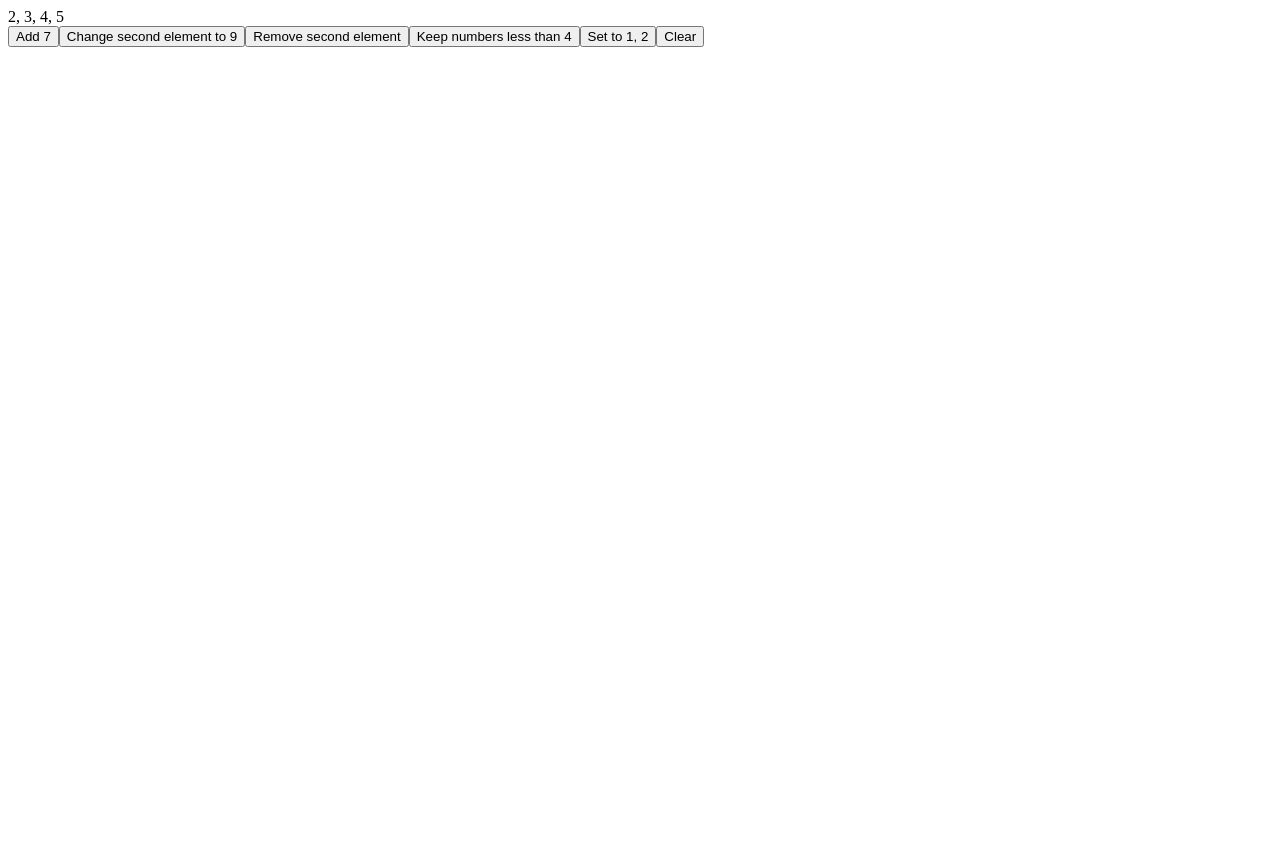
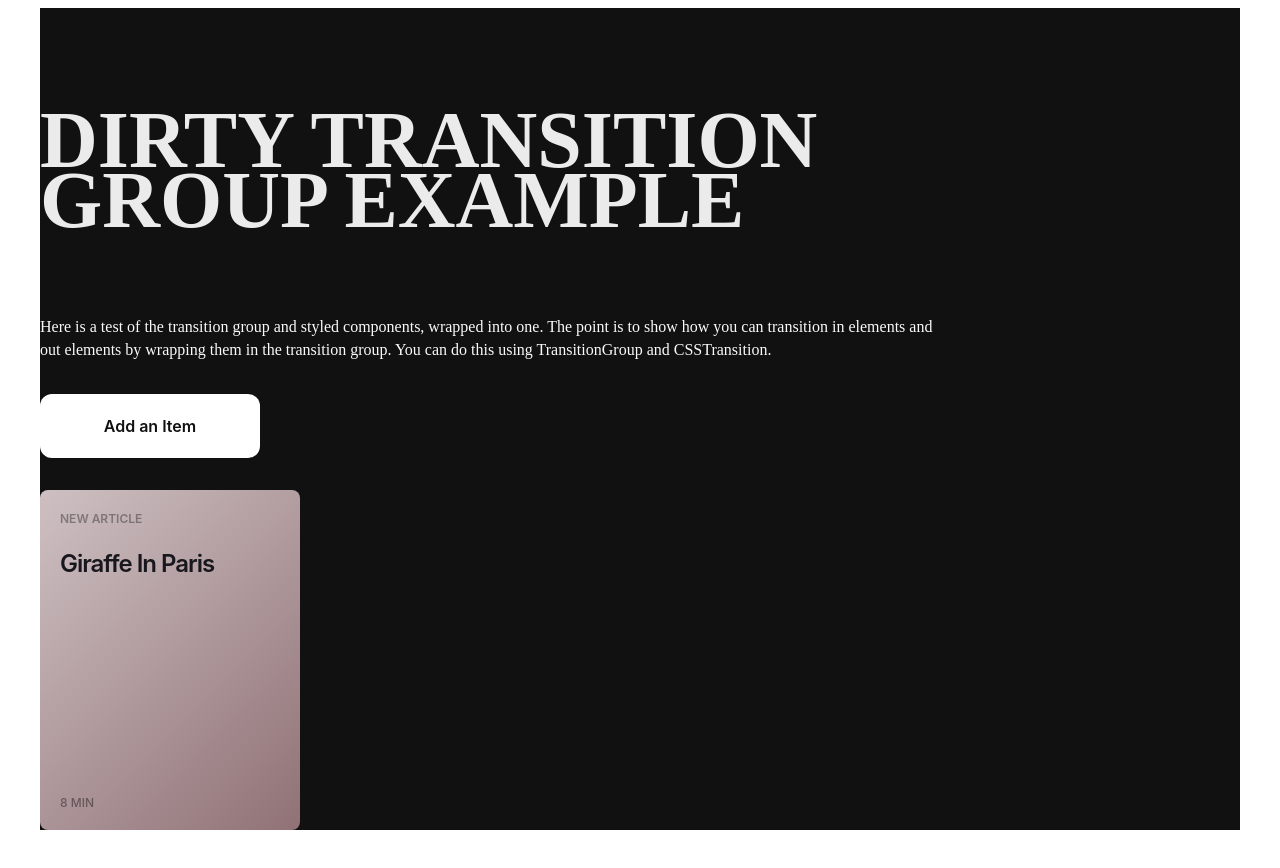
Before and after one commit to sokaluis/react-core-library, a React (Create React App) app: page / in a window 1280 px wide. Shown: the top 868 px of the page. Before the commit the page ends 800 px from the top, so only its background shows below. Built offline with nearby package versions, Linux system fonts and the light colour scheme.

Commit message:
Adding TransitionGroup Module

```diff
--- a/package.json
+++ b/package.json
@@ -13,6 +13,8 @@
     "react": "^18.2.0",
     "react-dom": "^18.2.0",
     "react-scripts": "5.0.1",
+    "react-transition-group": "^4.4.2",
+    "styled-components": "^5.3.5",
     "typescript": "^4.7.3",
     "web-vitals": "^2.1.4"
   },
@@ -39,5 +41,9 @@
       "last 1 firefox version",
       "last 1 safari version"
     ]
+  },
+  "devDependencies": {
+    "@types/react-transition-group": "^4.4.4",
+    "@types/styled-components": "^5.1.25"
   }
 }
--- a/src/App.tsx
+++ b/src/App.tsx
@@ -1,4 +1,5 @@
-import { ArrayExample } from "views/HooksExamples";
+// import { ArrayExample } from "views/HooksExamples";
+import TransitionGroup from "views/TransitionGroup";
 
 const App = () => {
   return (
@@ -7,7 +8,8 @@ const App = () => {
       {/* <TimeOutExample /> */}
       {/* <DebounceExample /> */}
       {/* <UpdateEffectExample /> */}
-      <ArrayExample />
+      {/* <ArrayExample /> */}
+      <TransitionGroup />
     </>
   );
 };
--- /dev/null
+++ b/src/helpers/transition.helpers.ts
@@ -0,0 +1,93 @@
+export function rando(arr: any[]) {
+  return arr[Math.floor(Math.random() * arr.length)];
+}
+
+export function getRandomReadTime() {
+  return Math.floor(Math.random() * 20);
+}
+
+export function getArticleType() {
+  const articleTypes = [
+    "Old Article",
+    "Archived Article",
+    "New Article",
+    "Top Article",
+  ];
+  return `${rando(articleTypes)}`;
+}
+
+export function getFunName() {
+  const adjectives = [
+    "adorable",
+    "beautiful",
+    "clean",
+    "drab",
+    "elegant",
+    "fancy",
+    "glamorous",
+    "handsome",
+    "long",
+    "magnificent",
+    "old-fashioned",
+    "plain",
+    "quaint",
+    "sparkling",
+    "ugliest",
+    "unsightly",
+    "angry",
+    "bewildered",
+    "clumsy",
+    "defeated",
+    "embarrassed",
+    "fierce",
+    "grumpy",
+    "helpless",
+    "itchy",
+    "jealous",
+    "lazy",
+    "mysterious",
+    "nervous",
+    "obnoxious",
+    "panicky",
+    "repulsive",
+    "scary",
+    "thoughtless",
+    "uptight",
+    "worried",
+  ];
+
+  const nouns = [
+    "women",
+    "men",
+    "children",
+    "teeth",
+    "feet",
+    "people",
+    "leaves",
+    "mice",
+    "geese",
+    "halves",
+    "knives",
+    "wives",
+    "lives",
+    "elves",
+    "loaves",
+    "potatoes",
+    "tomatoes",
+    "cacti",
+    "foci",
+    "fungi",
+    "nuclei",
+    "syllabuses",
+    "analyses",
+    "diagnoses",
+    "oases",
+    "theses",
+    "crises",
+    "phenomena",
+    "criteria",
+    "data",
+  ];
+
+  return `${rando(adjectives)} ${rando(adjectives)} ${rando(nouns)}`;
+}
--- /dev/null
+++ b/src/views/TransitionGroup/components/AddButton.tsx
@@ -0,0 +1,12 @@
+import { StyledButton } from "./styles";
+
+interface IAddButtonProps {
+  addItem: () => void;
+  label: string;
+}
+
+const AddButton = ({ addItem, label }: IAddButtonProps) => {
+  return <StyledButton onClick={addItem}>{label}</StyledButton>;
+};
+
+export default AddButton;
--- /dev/null
+++ b/src/views/TransitionGroup/components/Tile.tsx
@@ -0,0 +1,24 @@
+import { MouseEvent } from "react";
+import { StyledTile } from "./styles";
+
+interface TileProps {
+  id: number;
+  title: string;
+  subtitle: string;
+  readTime: string | number;
+  removeItem: (id: number | MouseEvent) => void;
+}
+
+const Tile = ({ id, readTime, removeItem, subtitle, title }: TileProps) => {
+  return (
+    <StyledTile key={id} className="card-wrapper" onClick={removeItem}>
+      <div className="card">
+        <h6>{subtitle}</h6>
+        <h4>{title}</h4>
+        <div className="card-pill">{readTime} min</div>
+      </div>
+    </StyledTile>
+  );
+};
+
+export default Tile;
--- /dev/null
+++ b/src/views/TransitionGroup/components/TileGroup.tsx
@@ -0,0 +1,40 @@
+import { TransitionGroup, CSSTransition } from "react-transition-group";
+import { StyledGrid } from "./styles";
+import Tile from "./Tile";
+// ☝🏻
+// wrap Styled Grid in Transition Group
+// wrap individual items in CSS transition
+// need to apply the styled to styled component
+
+interface TileGroupProps {
+  items: Array<{
+    id: number;
+    title: string;
+    subtitle: string;
+    readTime: string | number;
+  }>;
+  removeItem: (id: number | MouseEvent) => void;
+}
+
+const TileGroup = ({ items, removeItem }: TileGroupProps) => {
+  return (
+    // if I wrapped StyledGrid in TransitionGroup or vice versa,
+    // I got some odd results. cleanest way is to use the component prop
+    // of transition group to have its behavior applied to StyledGrid
+    // rather than wrapping in the JSX
+    <TransitionGroup component={StyledGrid}>
+      {items.map((item) => (
+        <CSSTransition key={item.id} timeout={300} classNames="transition">
+          <Tile
+            {...item}
+            removeItem={() => {
+              removeItem(item.id);
+            }}
+          />
+        </CSSTransition>
+      ))}
+    </TransitionGroup>
+  );
+};
+
+export default TileGroup;
--- /dev/null
+++ b/src/views/TransitionGroup/components/styles.ts
@@ -0,0 +1,167 @@
+import styled from "styled-components";
+
+export const StyledButton = styled.button`
+  border-radius: 12px;
+  background-color: white;
+  color: #111;
+  font-family: "Work Sans", -apple-system, ".SFNSText-Regular", "San Francisco",
+    "Roboto", "Segoe UI", "Helvetica Neue", "Lucida Grande", sans-serif !important;
+  padding: 1em;
+  line-height: 0.5rem;
+  height: 4rem;
+  width: 220px;
+  margin: 2rem 0 2rem;
+  text-align: left;
+  border: none;
+  outline: none;
+  font-size: 1em;
+  font-weight: 600;
+  cursor: pointer;
+  -webkit-appearance: none;
+  -moz-appearance: none;
+  appearance: none;
+  -webkit-font-variant-ligatures: contextual;
+  font-variant-ligatures: contextual;
+  -webkit-font-feature-settings: "calt" 1;
+  font-feature-settings: "calt" 1;
+  transition: all 0.1s ease-out;
+  text-align: center;
+
+  &:hover {
+    color: #000;
+    background-color: #fff;
+    -webkit-transform: scale(1.025);
+    transform: scale(1.025);
+    transition: all 0.1s ease-out;
+  }
+`;
+
+export const StyledContainer = styled.div`
+  display: grid;
+  max-width: calc(100% - 64px);
+  margin: 0px auto 90px;
+
+  @media (max-width: 768px) {
+    max-width: calc(100% - 32px);
+  }
+  background-color: #111;
+`;
+
+export const StyledH1 = styled.h1`
+  color: #ebebeb;
+  border-color: #292929;
+  line-height: 0.75em;
+  font-size: 5em;
+  font-weight: 900;
+  /* font-family: "Work Sans", -apple-system, ".SFNSText-Regular", "San Francisco",
+    "Roboto", "Segoe UI", "Helvetica Neue", "Lucida Grande", sans-serif !important; */
+  text-transform: uppercase;
+  line-height: 0.75em;
+  padding: 48px 0 32px 0;
+  max-width: 1000px;
+
+  @media (max-width: 768px) {
+    font-size: 3em;
+  }
+`;
+
+export const StyledIntroText = styled.div`
+  color: #fafafa;
+  /* font-family: "Work Sans", -apple-system, ".SFNSText-Regular", "San Francisco",
+    "Roboto", "Segoe UI", "Helvetica Neue", "Lucida Grande", sans-serif !important; */
+  font-weight: 500;
+  font-size: 1em;
+  line-height: 1.45em;
+  max-width: 900px;
+`;
+
+export const StyledTile = styled.div`
+  color: #fafafa;
+  margin: 0px;
+
+  .card-wrapper {
+    position: relative;
+  }
+  .card {
+    background-color: #846267;
+    display: grid;
+    grid-template-rows: 30px;
+    justify-items: start;
+    align-items: start;
+    width: 100%;
+    min-height: 300px;
+    padding: 20px;
+    border-radius: 8px;
+    background-image: linear-gradient(
+      135deg,
+      hsla(0, 0%, 100%, 0.6),
+      hsla(0, 0%, 100%, 0.1)
+    );
+  }
+  h4 {
+    margin-top: 10px;
+    margin-bottom: 10px;
+    font-family: Inter, sans-serif;
+    color: #18171d;
+    font-size: 24px;
+    line-height: 1.2em;
+    font-weight: 600;
+    letter-spacing: -1px;
+    text-transform: capitalize;
+  }
+  h6 {
+    margin-top: 0px;
+    margin-bottom: 10px;
+    opacity: 0.4;
+    font-family: Inter, sans-serif;
+    color: #18171d;
+    font-size: 12px;
+    line-height: 18px;
+    font-weight: 600;
+    text-transform: uppercase;
+  }
+  .card-pill {
+    left: 0px;
+    right: auto;
+    bottom: 0px;
+    display: flex;
+    overflow: hidden;
+    width: 100px;
+    opacity: 0.4;
+    font-family: Inter, sans-serif;
+    color: #000;
+    font-size: 12px;
+    font-weight: 500;
+    text-transform: uppercase;
+    justify-self: start;
+    align-self: end;
+  }
+`;
+
+export const StyledGrid = styled.div`
+  display: grid;
+  grid-template-columns: repeat(auto-fill, 220px);
+  grid-gap: 20px;
+
+  .transition-enter {
+    opacity: 0.01;
+    transform: translate(0, -10px);
+  }
+
+  .transition-enter-active {
+    opacity: 1;
+    transform: translate(0, 0);
+    transition: all 300ms ease-in;
+  }
+
+  .transition-exit {
+    opacity: 1;
+    transform: translate(0, 0);
+  }
+
+  .transition-exit-active {
+    opacity: 0.01;
+    transform: translate(0, 10px);
+    transition: all 300ms ease-in;
+  }
+`;
--- /dev/null
+++ b/src/views/TransitionGroup/index.tsx
@@ -0,0 +1,66 @@
+import { useState } from "react";
+import {
+  getFunName,
+  getRandomReadTime,
+  getArticleType,
+} from "helpers/transition.helpers";
+import {
+  StyledContainer,
+  StyledH1,
+  StyledIntroText,
+} from "./components/styles";
+import AddButton from "./components/AddButton";
+import TileGroup from "./components/TileGroup";
+
+const TransitionGroup = () => {
+  // make below based on routes
+  const [items, setItems] = useState([
+    {
+      id: 0,
+      title: "Giraffe In Paris",
+      subtitle: "New Article",
+      readTime: 8,
+    },
+  ]);
+
+  const addItem = () => {
+    const timestamp = Date.now();
+    setItems([
+      ...items,
+      {
+        id: timestamp,
+        title: getFunName(),
+        subtitle: getArticleType(),
+        readTime: getRandomReadTime(),
+      },
+    ]);
+  };
+
+  const removeItem = (id: number | MouseEvent) => {
+    console.log("here is the " + id);
+    // remove the clicked route from the array using an array filter
+    // pass in each item via the filter and check if it doesn't equal
+    // the id of the clicked item
+    const newItems = [...items].filter((item) => {
+      return item.id !== id;
+    });
+
+    setItems(newItems);
+  };
+
+  return (
+    <StyledContainer>
+      <StyledH1>Dirty Transition Group Example</StyledH1>
+      <StyledIntroText>
+        Here is a test of the transition group and styled components, wrapped
+        into one. The point is to show how you can transition in elements and
+        out elements by wrapping them in the transition group. You can do this
+        using TransitionGroup and CSSTransition.
+      </StyledIntroText>
+      <AddButton label={"Add an Item"} addItem={addItem}></AddButton>
+      <TileGroup items={items} removeItem={removeItem}></TileGroup>
+    </StyledContainer>
+  );
+};
+
+export default TransitionGroup;
```
Also changed, not shown: 1 other file (tests, documents, lock files or other folders).
